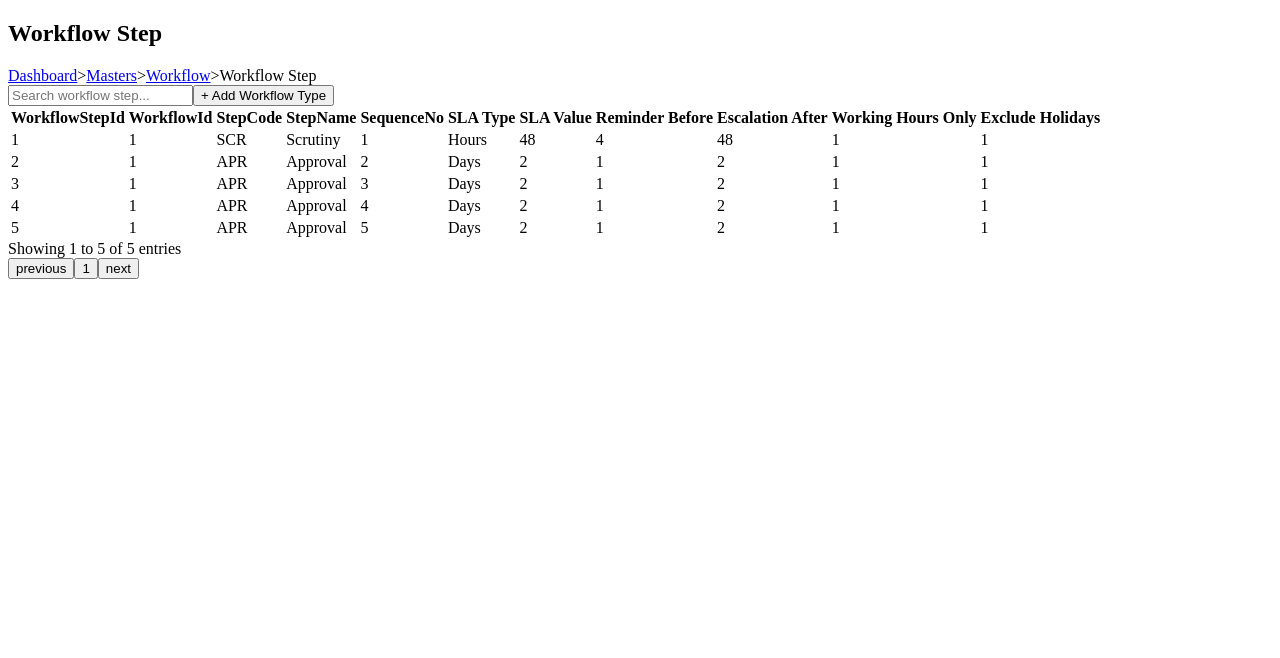
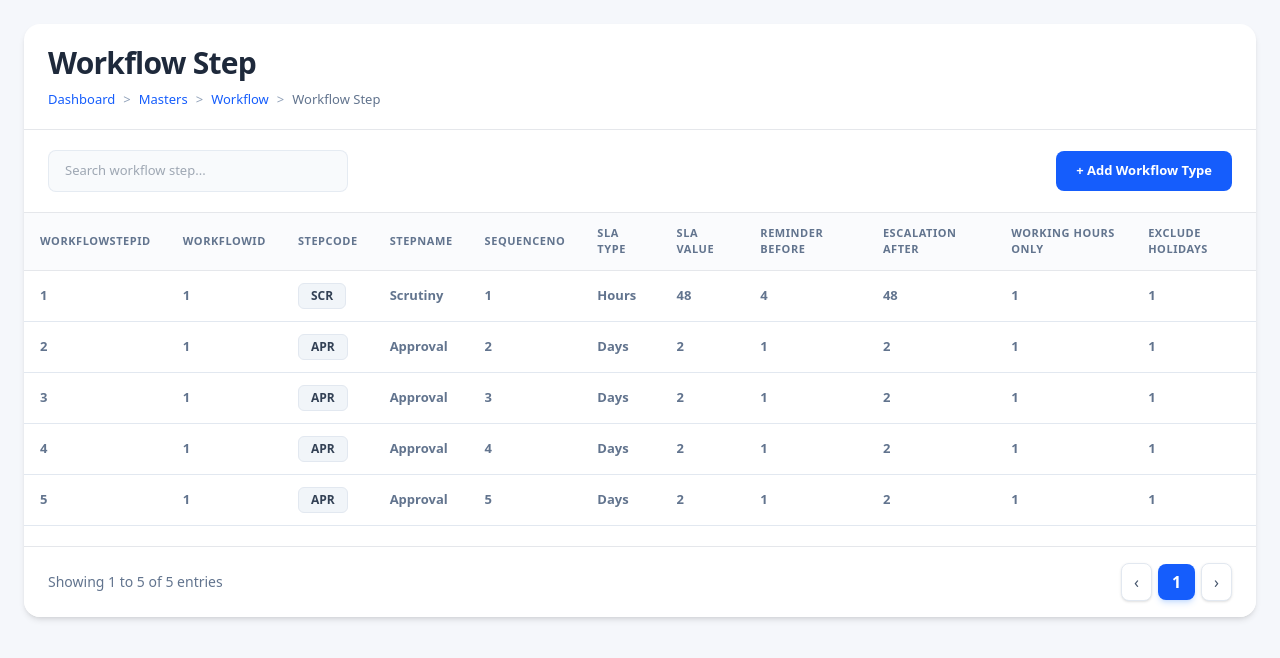
Before and after one commit to Abhishekkyadav/FlowCore_FN, a Next.js app: page /workflow in a window 1280 px wide. Shown: the top 658 px of the page. Built offline with nearby package versions, Linux system fonts and the light colour scheme.

Commit message:
workflowstep reformation updated

```diff
--- a/src/components/WorkflowStep/footer.js
+++ b/src/components/WorkflowStep/footer.js
@@ -10,21 +10,13 @@ export default function Footer() {
       </div>
 
       {/* Right Side */}
-      <div className="flex items-center gap-2">
 
-        <button className="px-4 py-2 border border-gray-300 rounded-lg bg-white text-slate-700 hover:bg-gray-50 transition-colors">
-          previous
-        </button>
+         <div className="flex items-center gap-1.5">
+          <button className="px-3 py-1.5 border border-slate-200 rounded-lg bg-white text-slate-600 hover:bg-slate-50 shadow-sm">‹</button>
+          <button className="px-3.5 py-1.5 bg-blue-600 text-white rounded-lg font-bold shadow-md shadow-blue-500/20">1</button>
+          <button className="px-3 py-1.5 border border-slate-200 rounded-lg bg-white text-slate-600 hover:bg-slate-50 shadow-sm">›</button>
+        </div>
+      </div>
 
-        <button className="px-4 py-2 rounded-lg bg-blue-600 text-white font-semibold">
-          1
-        </button>
-
-        <button className="px-4 py-2 border border-gray-300 rounded-lg bg-white text-slate-700 hover:bg-gray-50 transition-colors">
-          next
-        </button>
-
-      </div>
-    </div>
   );
 }
--- a/src/components/WorkflowStep/main.js
+++ b/src/components/WorkflowStep/main.js
@@ -75,13 +75,13 @@ export default function WorkflowStep() {
   const [showModal, setShowModal] = useState(false);
 
   return (
-    <div className="p-6 bg-slate-100 min-h-screen font-sans text-slate-700">
+    <div className="p-6 bg-[#f5f7fb] min-h-screen font-sans text-slate-700">
       <div className="bg-white rounded-2xl shadow-md overflow-hidden">
         {/* Header */}
         <div className="px-6 py-5 border-b border-gray-200">
-          <h2 className="m-0 text-[30px] leading-tight font-semibold text-[#1E293B] tracking-tight">
+          <h1 className="m-0 text-[30px] leading-tight font-semibold text-[#1E293B] tracking-tight">
             Workflow Step
-          </h2>
+          </h1>
 
           <div className="mt-2 text-[13px] font-medium">
             <a href="/dashboard" className="text-blue-600 hover:underline">
@@ -107,12 +107,12 @@ export default function WorkflowStep() {
         </div>
 
         {/* Search Section */}
-        <div className="px-6 py-5 border-b border-gray-200 bg-gray-50">
+        <div className="px-6 py-5 border-b border-gray-200 ">
           <div className="flex justify-between items-center flex-wrap gap-3">
             <input
               type="text"
               placeholder="Search workflow step..."
-              className="w-[300px] px-4 py-2.5 border border-gray-300 rounded-lg text-[13px] text-slate-600 focus:outline-none"
+              className="w-[300px] px-4 py-2.5 border border-slate-200/80 rounded-lg text-[13px] text-slate-600 focus:outline-none bg-slate-50"
             />
 
             <button
@@ -158,47 +158,49 @@ export default function WorkflowStep() {
                   key={item.workflowStepId}
                   className="hover:bg-slate-50 transition-colors"
                 >
-                  <td className="px-4 py-3 border-b border-gray-200 text-[13px] text-[#334155] font-bold">
+                  <td className="px-4 py-3 border-b border-slate-200 text-[13px] text-slate-500 font-bold">
                     {item.workflowStepId}
                   </td>
 
-                  <td className="px-4 py-3 border-b border-gray-200 text-[13px] text-[#334155]  font-bold">
+                  <td className="px-4 py-3 border-b border-slate-200 text-[13px] text-slate-500 font-bold">
                     {item.workflowId}
                   </td>
 
-                  <td className="px-4 py-3 border-b border-gray-200 text-[13px] text-[#334155]  font-bold">
+                  <td className="px-4 py-3 border-b border-slate-200 text-[13px] text-slate-500 font-bold">
+                    <span className="inline-flex item-center px-3 py-1 rounded-md bg-[#f1f5f9] text-[#334155] text-xs font-semibold border border-[#e2e8f0]">
                     {item.stepCode}
+                    </span>
                   </td>
 
-                  <td className="px-4 py-3 border-b border-gray-200 text-[13px] text-[#334155]  font-bold">
+                  <td className="px-4 py-3 border-b border-slate-200 text-[13px] text-slate-500 font-bold">
                     {item.stepName}
                   </td>
 
-                  <td className="px-4 py-3 border-b border-gray-200 text-[13px] text-[#334155]  font-bold">
+                  <td className="px-4 py-3 border-b border-slate-200 text-[13px] text-slate-500 font-bold">
                     {item.sequenceNo}
                   </td>
 
-                  <td className="px-4 py-3 border-b border-gray-200 text-[13px] text-[#334155]  font-bold">
+                  <td className="px-4 py-3 border-b border-slate-200 text-[13px] text-slate-500 font-bold">
                     {item.slaType}
                   </td>
 
-                  <td className="px-4 py-3 border-b border-gray-200 text-[13px] text-[#334155]  font-bold">
+                  <td className="px-4 py-3 border-b border-slate-200 text-[13px] text-slate-500 font-bold">
                     {item.slaValue}
                   </td>
 
-                  <td className="px-4 py-3 border-b border-gray-200 text-[13px] text-[#334155] font-bold">
+                  <td className="px-4 py-3 border-b border-slate-200 text-[13px] text-slate-500 font-bold">
                     {item.reminderBefore}
                   </td>
 
-                  <td className="px-4 py-3 border-b border-gray-200 text-[13px] text-[#334155] font-bold">
+                  <td className="px-4 py-3 border-b border-slate-200 text-[13px] text-slate-500 font-bold">
                     {item.escalationAfter}
                   </td>
 
-                  <td className="px-4 py-3 border-b border-gray-200 text-[13px] text-[#334155] font-bold">
+                  <td className="px-4 py-3 border-b border-slate-200 text-[13px] text-slate-500 font-bold">
                     {item.workingHoursOnly}
                   </td>
 
-                  <td className="px-4 py-3 border-b border-gray-200 text-[13px] text-[#334155] font-bold">
+                  <td className="px-4 py-3 border-b border-slate-200 text-[13px] text-slate-500 font-bold">
                     {item.excludeHolidays}
                   </td>
                 </tr>
--- /dev/null
+++ b/src/pages/_app.js
@@ -0,0 +1,5 @@
+import "../app/globals.css";
+
+export default function MyApp({ Component, pageProps }) {
+  return <Component {...pageProps} />;
+}
```
